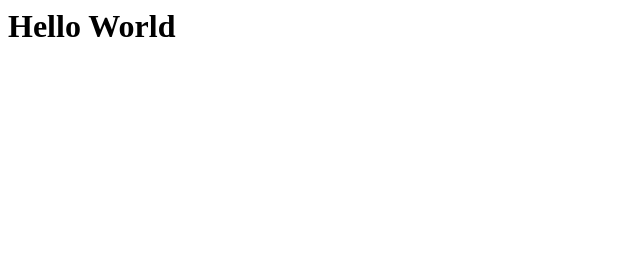
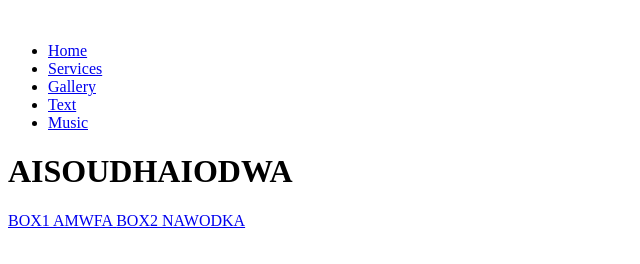
Before and after one commit to worstcoderever123/worstcoderever123.github.com, a plain HTML site: page index.html in a window 1280 px wide. Shown: the whole page, without its empty margins (0-640 px from the left). Drawn offline with Linux system fonts and the light colour scheme.

Commit message:
Update index.html

```diff
--- a/index.html
+++ b/index.html
@@ -1,3 +1,29 @@
-<h1>
-Hello World
-</h1>
+<!DOCTYPE html>
+<html>
+<head>
+  <title> funny shit </title></head>
+  <body>
+    <header>
+      <div class="main">
+        <div class="logo">
+          <img src="">
+        </div>
+        <ul>
+          <li class="active"><a href="#">Home</a></li>
+                    <li><a href="#">Services</a></li>
+                    <li><a href="#">Gallery</a></li>
+                    <li><a href="#">Text</a></li>
+                    <li><a href="#">Music</a></li>
+        </ul>
+      </div>
+      <div class="title">
+        <h1> AISOUDHAIODWA </h1>
+      </div>
+      <div class="button">
+        <a href="#" class="btn"> BOX1 AMWFA </a>
+        <a href="#" class="btn"> BOX2 NAWODKA </a>
+      </div>
+
+    </header>
+  </body>
+</html>
```
